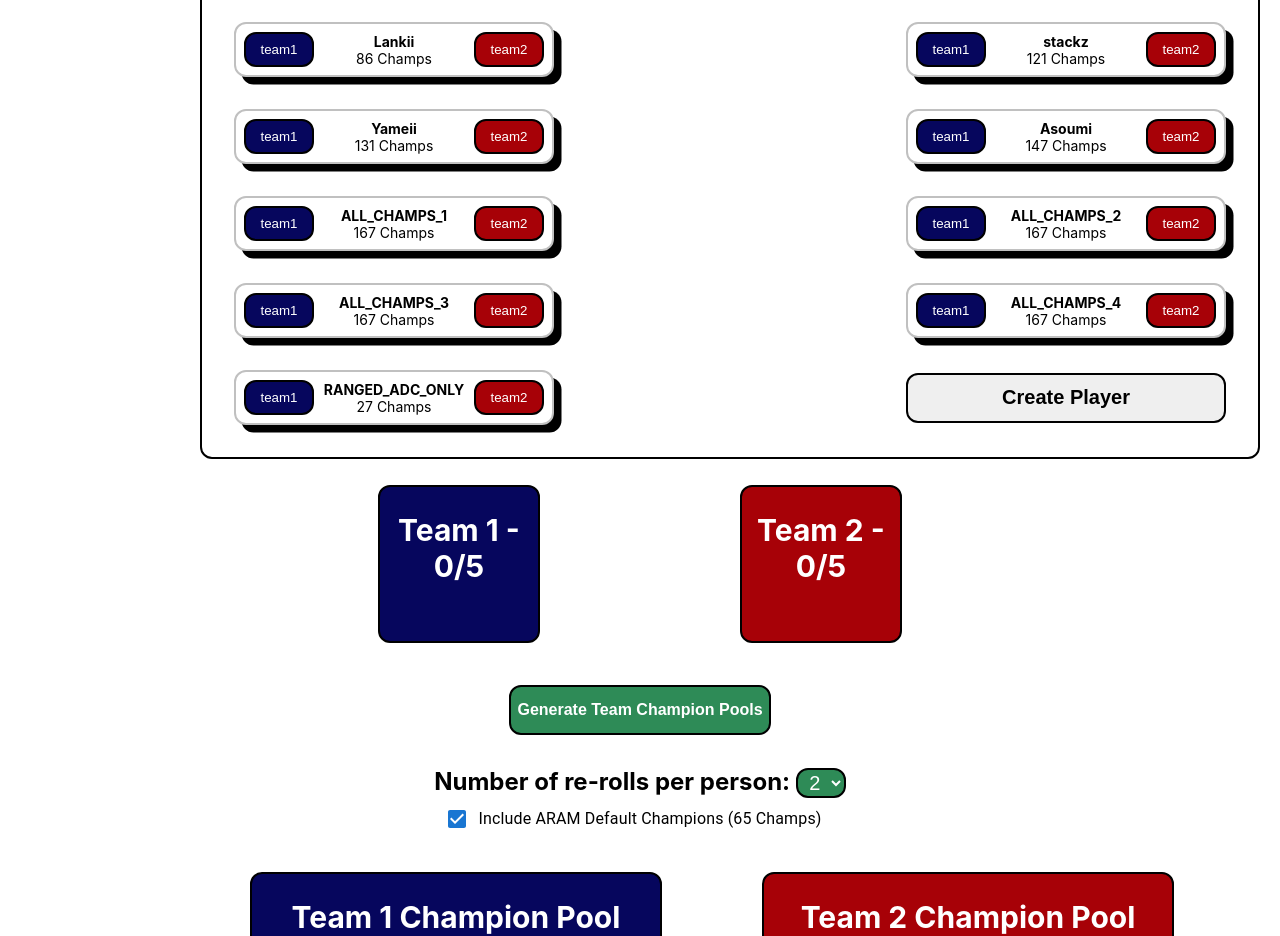
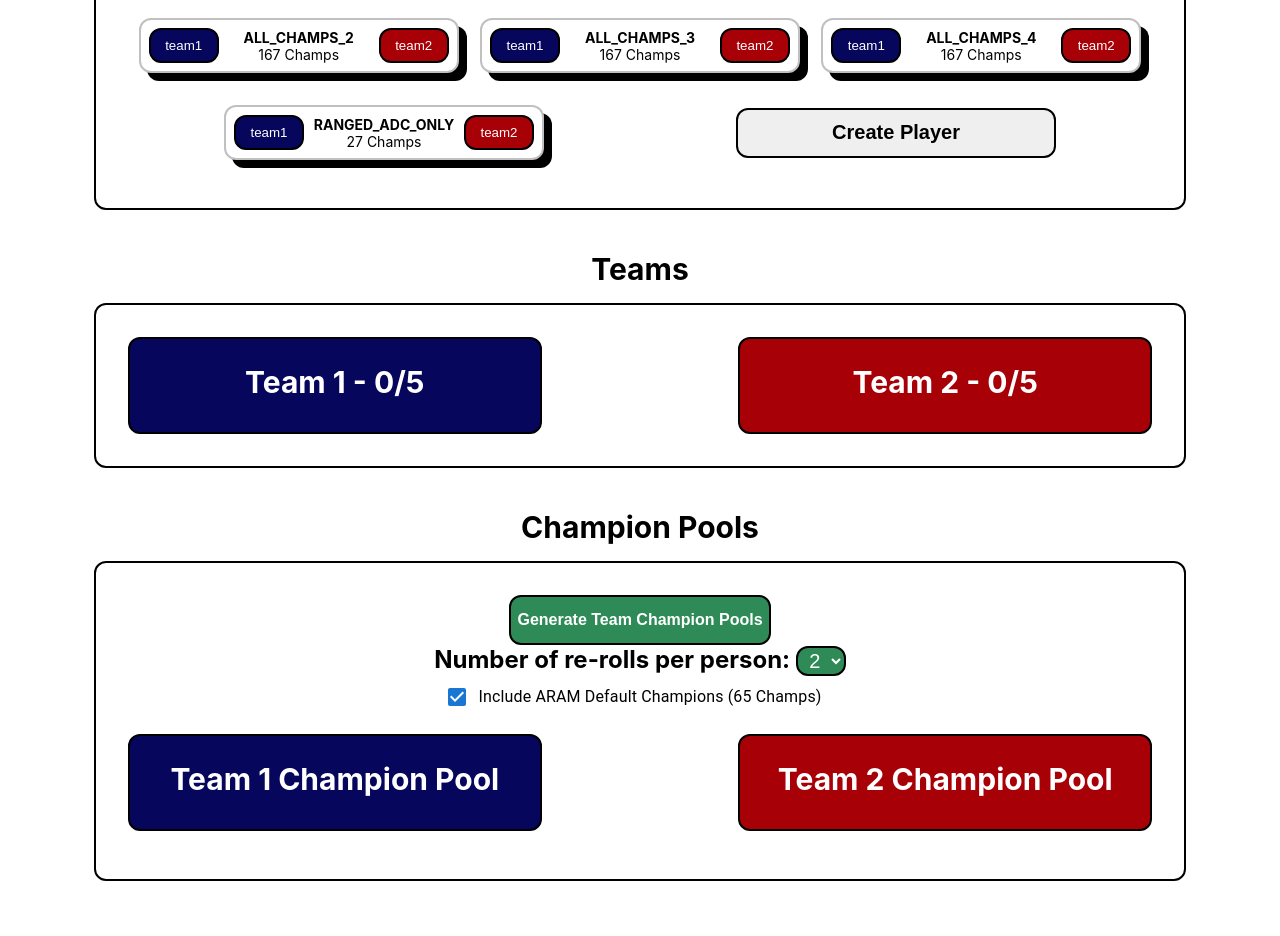
Before and after one commit to MohammedElsaadi/aram-zoo, a React (Create React App) app in the folder aram-zoo/: page / in a window 1280 px wide. Shown: the part 709-1645 px from the top of the page. After the commit the page ends 1606 px from the top, so only its background shows below. Built offline with nearby package versions, Linux system fonts and the light colour scheme.

Commit message:
updated css to be mobile responsive

```diff
--- a/aram-zoo/src/App.css
+++ b/aram-zoo/src/App.css
@@ -1,6 +1,22 @@
 .AppContainer {
   text-align: center;
   background-color: white;
+}
+
+.App-Body {
+  display: flex;
+  flex-wrap: wrap;
+  justify-content: center;
+}
+
+.players {
+  display: flex;
+  flex-wrap: wrap;
+  justify-content: center;
+  h2{
+    width: 100%;
+    margin-bottom: 0;
+  }
 }
 
 h1 {
@@ -10,82 +26,145 @@ h1 {
   -webkit-background-clip: text;
   -webkit-text-fill-color: transparent;
   margin-bottom: 0;
+  margin-top: 1rem;
 }
 
 h2 {
   font-size: 30px;
+
+  @media (max-width: 800px) {
+    font-size: 16px;
+  }
 }
 
 html {
   margin: 0;
   padding: 0;
 }
-.teamContainer {
+
+.generateAndPoolsArea {
+  border: 2px solid black;
+  border-radius: 0.75rem;
+  width: 80%;
+  margin: 1rem 0;
+  padding: 2rem;
+  @media (max-width: 800px) {
+    padding: 1rem;
+  }
+}
+
+.teams {
   display: flex;
+  flex-wrap: wrap;
   justify-content: center;
-  width: 80%;
-  margin-left: auto;
-  margin-right: auto;
+  width: 100%;
+
+  h2{
+    width: 100%;
+    margin-bottom: 0;
+  }
 }
 
 .team {
-  flex: 1;
+  display: flex;
+  justify-content: center;
+  /* border: 2px solid black;
+  width: 80%; */
+}
+
+.teamContainer {
+  width: 80%;
+  display: flex;
+  align-items: center;
+  justify-content: space-between;
+  flex-wrap: nowrap;
+  margin-left: 0;
+  margin-right: 0;
   border: 2px solid black;
-  margin: 10px;
+  border-radius: 12px;
+  margin-top: 1rem;
+  margin-bottom: 1rem;
+  /* padding-bottom: 1rem;
+  padding-top: 1rem; */
+  padding: 2rem;
+  @media (max-width: 800px) {
+    padding: 1rem;
+    flex-direction: column;
+  }
+
+  /* display: flex;
+  align-items: center;
+  justify-content: space-between;
+  border: 2px solid black;
+  width: 80%; */
 }
 
 .team1Area {
   color: white;
-  margin-left: 250px;
-  margin-right: 100px;
   background-color: #06065D;
-  border-radius: 12px;
+  border-radius: 0.75rem;
   padding-bottom: 2rem;
+  margin-right: 1.5rem;
+  border: 2px solid black;
+  min-width: 40%;
+
+  @media (max-width: 800px) {
+    margin: 0 0 1rem 0;
+    min-width: 100%;
+    padding-bottom: 0.5rem;
+  }
+
+  .PlayerCard {
+    @media (max-width: 800px) {
+      width: 150px;
+      flex-direction: column;
+
+      button{
+        margin: 0.5rem 0;
+      }
+    }
+  }
 }
 
 .team2Area {
   color: white;
-  margin-left: 100px;
-  margin-right: 250px;
   background-color: #A70107;
+  border: 2px solid black;
   border-radius: 12px;
   padding-bottom: 2rem;
-}
+  margin-left: 1.5rem;
+  min-width: 40%;
 
-.ChampionPool{
-  display: flex;
-  justify-content: center;
-  width: 80%;
-  margin-left: 200px;
-  margin-right: 200px;
-}
+  @media (max-width: 800px) {
+    margin: 0;
+    min-width: 100%;
+    padding-bottom: 0.5rem;
+  }
 
-.pools {
-  flex: 1;
-  width: 50%;
-  border: 2px solid black;
-  margin: 32px 50px;
-}
+  .PlayerCard {
+    @media (max-width: 800px) {
+      width: 150px;
+      flex-direction: column;
 
-.PlayerContainer {
-  display: flex;
-  align-items: center;
-  justify-content: space-between;
-  flex-wrap:wrap;
-  width: 80%;
-  margin-left: 200px;
-  margin-right: 200px;
-  border: 2px solid black;
-  border-radius: 12px;
-  margin-top: 1rem;
-  margin-bottom: 1rem;
-  padding-bottom: 1rem;
-  padding-top: 1rem;
-  padding: 1rem;
+      button{
+        margin: 0.5rem 0;
+      }
+    }
+  }
 }
 
 .teamPlayerContainer {
   display: flex;
+  flex-direction: column;
+  align-items: center;
+  justify-content:center;
+  flex-wrap: wrap;
+  width: 80%;
+  h2 {
+    width: 100%;
+  }
+
+  /* display: flex;
   align-items: center;
   justify-content: space-between;
   flex-wrap: wrap;
@@ -94,13 +173,66 @@ html {
   margin-right: auto;
 
   h2{
+    width: 300px;
+  } */
+}
+
+.pools {
+  display: flex;
+  flex-wrap: wrap;
+  justify-content: center;
+  width: 100%;
+}
+
+.ChampionPoolContainer{
+  width: 100%;
+  display: flex;
+  align-items: center;
+  justify-content: space-between;
+  flex-wrap: nowrap;
+  border-radius: 0.75rem;
+  margin: 1rem 0;
+  @media (max-width: 800px) {
+    padding: 1rem;
+    flex-direction: column;
+  }
+}
+
+.pool {
+  border: 2px solid black;
+}
+
+.iconContainer {
+  padding: 0 2rem;
+  h2 {
     width: 100%;
   }
 }
 
+.PlayerContainer {
+  display: flex;
+  align-items: center;
+  justify-content: space-between;
+  flex-wrap: wrap;
+  width: 80%;
+  margin-left: 0;
+  margin-right: 0;
+  border: 2px solid black;
+  border-radius: 12px;
+  margin-top: 1rem;
+  margin-bottom: 1rem;
+  /* padding-bottom: 1rem;
+  padding-top: 1rem; */
+  padding: 2rem;
+  @media (max-width: 800px) {
+    padding: 1rem;
+  }
+}
+
+
 .PlayerCard {
   background-color:white;
-  box-shadow: 7.5px 7.5px black;
+  box-shadow: 0.5rem 0.5rem black;
   font-weight: bold;
   font-size: 14px;
   color: black;
@@ -110,7 +242,7 @@ html {
   width: 300px;
   border: 2px solid silver;
   border-radius: 12px;
-  margin: 1rem;
+  margin: 1rem auto;
   padding: 0.5rem;
   button{
     width: 70px;
@@ -135,7 +267,7 @@ html {
     width: 85px;
     color: white;
     font-weight: bold;
-    background-color: #0cb383;
+    background-color:seagreen;
   }
   .removeButton{
     order: 3;
@@ -145,6 +277,9 @@ html {
   .playerName {
     flex-grow: 1;
     text-align: center;
+    @media (max-width: 800px) {
+      margin: 1rem 0;
+    }
   }
 
   .champCount{
@@ -154,9 +289,26 @@ html {
   }
 }
 
+.generateAndPoolsContainer {
+  width: 100%;
+  display: flex;
+  flex-wrap: wrap;
+  justify-content: center;
+  h2 {
+    width: 100%;
+    margin-bottom: 0;
+  }
+}
+
 .generateContainer {
-display: block;
-justify-content: center;
+  width: 100%;
+  display: flex;
+  justify-content: center;
+}
+
+.generateArea {
+  width: 100%;
+  border-radius: 0.75rem;
 }
 
 .PlayerCreatorImage {
@@ -180,8 +332,6 @@ justify-content: center;
   margin-left: auto;
   margin-right: auto;
   display: block;
-  margin-top: 2rem;
-  margin-bottom: 2rem;
 }
 
 .checkBoxes {
@@ -208,8 +358,11 @@ justify-content: center;
 .teamChampPics {
   margin: 7px;
   width: 100px;
-  box-shadow: 5px 5px black;
-  border-radius: 12px;
+  box-shadow: 0.5rem 0.5rem black;
+  /* border-radius: 0.75rem; */
+    @media (max-width: 800px) {
+      width: 50px;
+    }
 }
 
 .createButton {
@@ -221,7 +374,7 @@ justify-content: center;
   font-size: 20px;
   background-color: rgb(137, 137, 137)0;
   color:black;
-  margin: 1rem;
+  margin: 1rem auto;
 }
 
 .rerollLabel {
--- a/aram-zoo/src/App.tsx
+++ b/aram-zoo/src/App.tsx
@@ -231,6 +231,8 @@ function App() {
                   <a href='https://github.com/MohammedElsaadi/aram-zoo/edit/main/aram-zoo/src/resources/player_data.json'>Commit Player Data to Github</a>
                 </Box>
               </Modal>
+        <div className='teams'>
+        <h2>Teams</h2>
         <div className='teamContainer'>
           <div className='team team1Area'>
             <Team_slot title="Team 1" team={team1} removeTeam={removeTeam} changeTeam={changeTeam}></Team_slot>
@@ -239,8 +241,12 @@ function App() {
             <Team_slot title="Team 2" team={team2} removeTeam={removeTeam} changeTeam={changeTeam}></Team_slot>
           </div>
         </div>
-
+        </div>
+        <div className='generateAndPoolsContainer'>
+        <h2>Champion Pools</h2>
+        <div className='generateAndPoolsArea'>
         <div className='generateContainer'>
+        <div className='generateArea'>
           <button className='poolsButton' onClick={() => {
             setSelectedChamps(selectedChamps => new Array());
             setTeam1Champs(team1Champs => new Array());
@@ -258,17 +264,24 @@ function App() {
         </select>
         <FormControlLabel className='checkBoxes' control={<Checkbox onChange={() => setUseAramChamps(!useAramChamps)} defaultChecked />} label="Include ARAM Default Champions (65 Champs)" />
         </div>
-        <div className='ChampionPool'>
-          <div className='pools team1Area'>
-            <div>
+        </div>
+        <div className='pools'>
+        <div className='ChampionPoolContainer'>
+          <div className='pool team1Area'>
+            <div className='iconContainer'>
             <h2> Team 1 Champion Pool</h2>
             {team1ChampIcons}
             </div>
           </div>
-          <div className='pools team2Area'>
+          <div className='pool team2Area'>
+            <div className='iconContainer'>
             <h2> Team 2 Champion Pool</h2>
             {team2ChampIcons}
+            </div>
           </div>
+      </div>
+      </div>
+      </div>
       </div>
       </div>
     </div>
```
